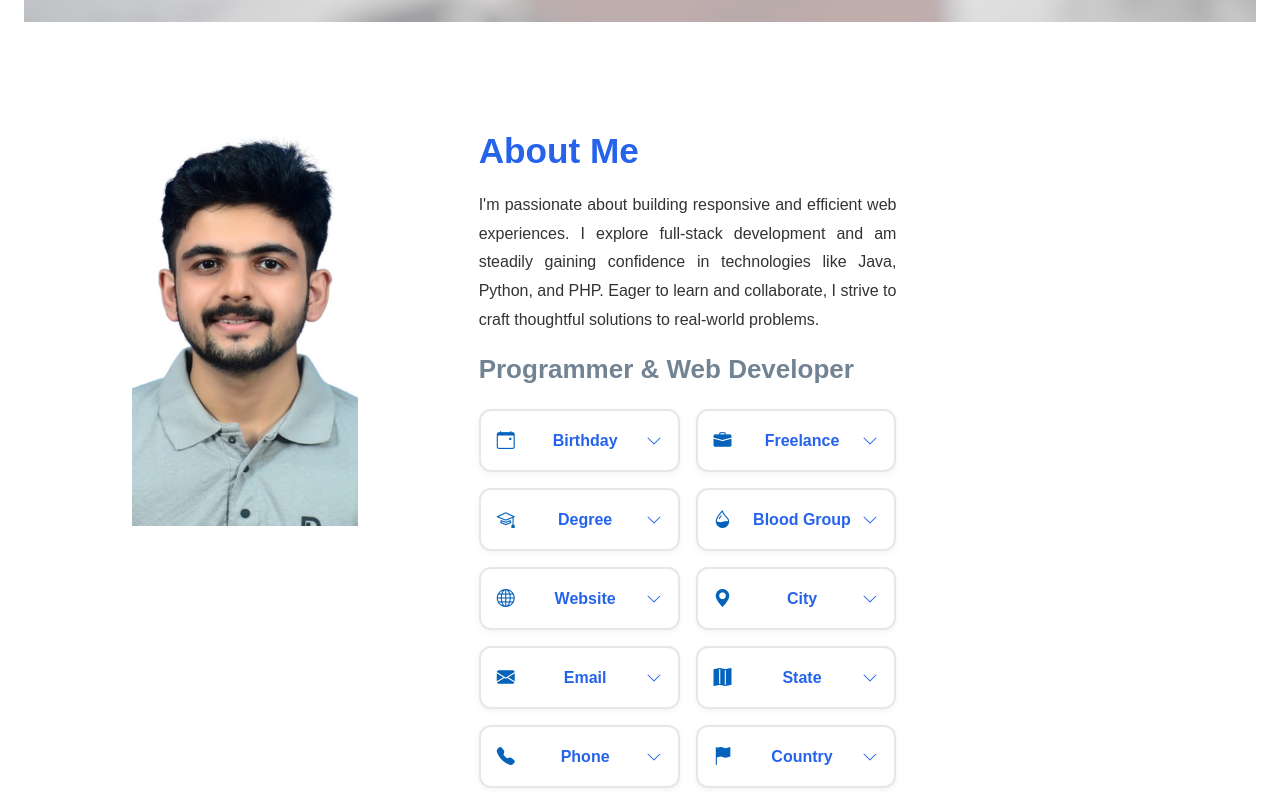
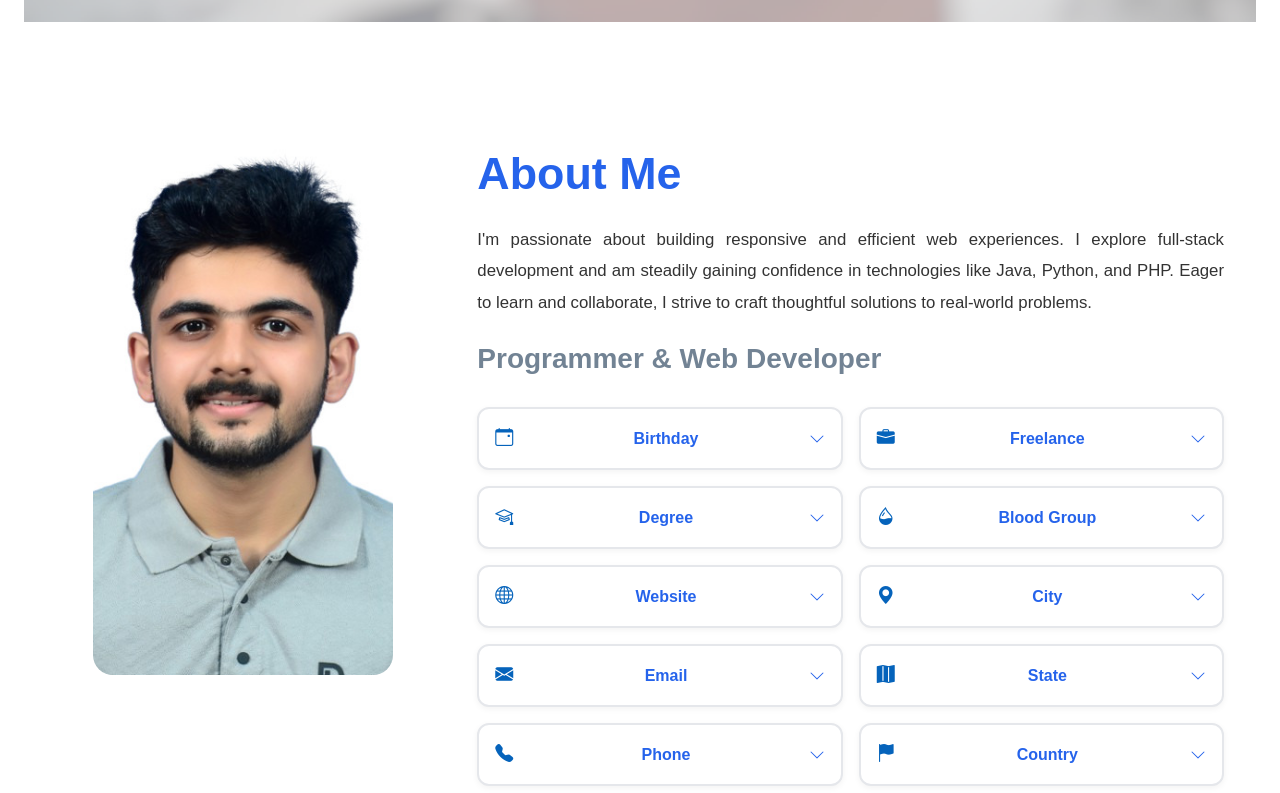
Before and after one commit to K-PranavEswar/K-PranavEswar.github.io, a React (Vite) app: page / in a window 1280 px wide. Shown: the part 860-1653 px from the top of the page. Built offline with nearby package versions, Linux system fonts and the light colour scheme; a small style sheet from the web is missing.

Commit message:
updated successfully

```diff
--- a/src/components/About.jsx
+++ b/src/components/About.jsx
@@ -1,4 +1,4 @@
-import React, { useState } from 'react';
+import React, { useState, useEffect } from 'react';
 import { motion } from 'framer-motion';
 import pranavImage from '../assets/pranav.jpg';
 import './css/About.css';
@@ -19,17 +19,26 @@ const aboutDetails = [
 
 const About = () => {
   const [openIndex, setOpenIndex] = useState(null);
+  const [isDesktop, setIsDesktop] = useState(window.innerWidth >= 992);
 
   const toggleBlock = (index) => {
     setOpenIndex(openIndex === index ? null : index);
   };
 
+  useEffect(() => {
+    const handleResize = () => {
+      setIsDesktop(window.innerWidth >= 992);
+    };
+    window.addEventListener('resize', handleResize);
+    return () => window.removeEventListener('resize', handleResize);
+  }, []);
+
   return (
-    <section className="about-section" id="about">
-      <div className="row about-grid">
+    <section className={`about-section ${isDesktop ? 'enlarged' : ''}`} id="about">
+      <div className="about-grid">
         {/* Photo */}
         <motion.div
-          className="about-image-wrapper col-md-5 col-12"
+          className="about-image-wrapper"
           initial={{ scale: 0, opacity: 0 }}
           whileInView={{ scale: 1, opacity: 1 }}
           transition={{ type: 'spring', stiffness: 80, duration: 1 }}
@@ -38,7 +47,7 @@ const About = () => {
         </motion.div>
 
         {/* Text Content */}
-        <div className="about content col-md-7 col-12 text-start">
+        <div className="about content">
           <motion.h2
             initial={{ opacity: 0, y: -20 }}
             animate={{ opacity: 1, y: 0 }}
--- a/src/components/css/About.css
+++ b/src/components/css/About.css
@@ -7,7 +7,7 @@ html, body {
   margin: 0;
   padding: 0;
   width: 100%;
-  max-width: 1000vw;
+  max-width: 100vw;
   overflow-x: hidden;
   scroll-behavior: smooth;
   font-family: 'Poppins', sans-serif;
@@ -16,35 +16,34 @@ html, body {
 
 /* About Section Layout */
 .about-section {
-  padding: 5rem 2rem 6rem;
-  display: grid;
-  place-items: center;
+  padding: 6rem 2rem 6rem;
+  display: flex;
+  justify-content: center;
 }
 
 .about-grid {
   display: grid;
   grid-template-columns: 1fr 2fr;
-  gap: 2rem;
-  max-width: 1200px;
+  gap: 3rem;
+  max-width: 1400px;
   width: 100%;
   align-items: start;
 }
 
 /* Heading */
 .about-section h2 {
-  font-size: 2.2rem;
+  font-size: 2.8rem;
   font-weight: 700;
   color: #2563eb;
   line-height: 1.4;
-  margin-bottom: 1rem;
-  grid-column: 1 / -1;
+  margin-bottom: 1.2rem;
   text-align: left;
 }
 
 /* Image Wrapper */
 .about-image-wrapper {
   width: 100%;
-  max-width: 250px;
+  max-width: 300px;
   aspect-ratio: 9 / 16;
   border-radius: 20px;
   overflow: hidden;
@@ -54,30 +53,30 @@ html, body {
 
 .about-photo {
   width: 100%;
-  height: 400px;
+  height: 100%;
   object-fit: cover;
   transition: transform 0.3s ease, box-shadow 0.3s ease;
 }
 
 .about-photo:hover {
-  transform: scale(1.03);
+  transform: scale(1.05);
   box-shadow: 0 12px 32px rgba(0, 0, 0, 0.2);
 }
 
 /* Text Area */
 .about.content h3 {
-  font-size: 26px;
+  font-size: 28px;
   font-weight: 700;
   color: #728394;
-  margin-bottom: 1.2rem;
+  margin-bottom: 1.4rem;
 }
 
 .about.content p {
   color: #333;
-  font-size: 1rem;
-  line-height: 1.8;
+  font-size: 1.05rem;
+  line-height: 1.9;
   text-align: justify;
-  margin-bottom: 1.2rem;
+  margin-bottom: 1.4rem;
 }
 
 .about.content p:last-child {
@@ -87,9 +86,9 @@ html, body {
 /* Toggle Block Grid */
 .toggle-grid {
   display: grid;
-  grid-template-columns: repeat(2, 1fr);
+  grid-template-columns: repeat(auto-fit, minmax(250px, 1fr));
   gap: 1rem;
-  margin-top: 1.5rem;
+  margin-top: 2rem;
 }
 
 .toggle-block {
@@ -100,7 +99,6 @@ html, body {
   cursor: pointer;
   transition: background-color 0.3s ease, box-shadow 0.3s ease;
   box-shadow: 0 2px 6px rgba(0, 0, 0, 0.05);
-  position: relative;
 }
 
 .toggle-block:hover {
@@ -121,7 +119,6 @@ html, body {
   color: #0563bb;
 }
 
-/* Chevron Rotate Animation */
 .chevron-icon {
   transition: transform 0.3s ease;
 }
@@ -184,10 +181,11 @@ html, body {
 
   .about-grid {
     grid-template-columns: 1fr;
+    gap: 2rem;
   }
 
   .about-section h2 {
-    font-size: 1.8rem;
+    font-size: 2rem;
     text-align: center;
   }
 
```
